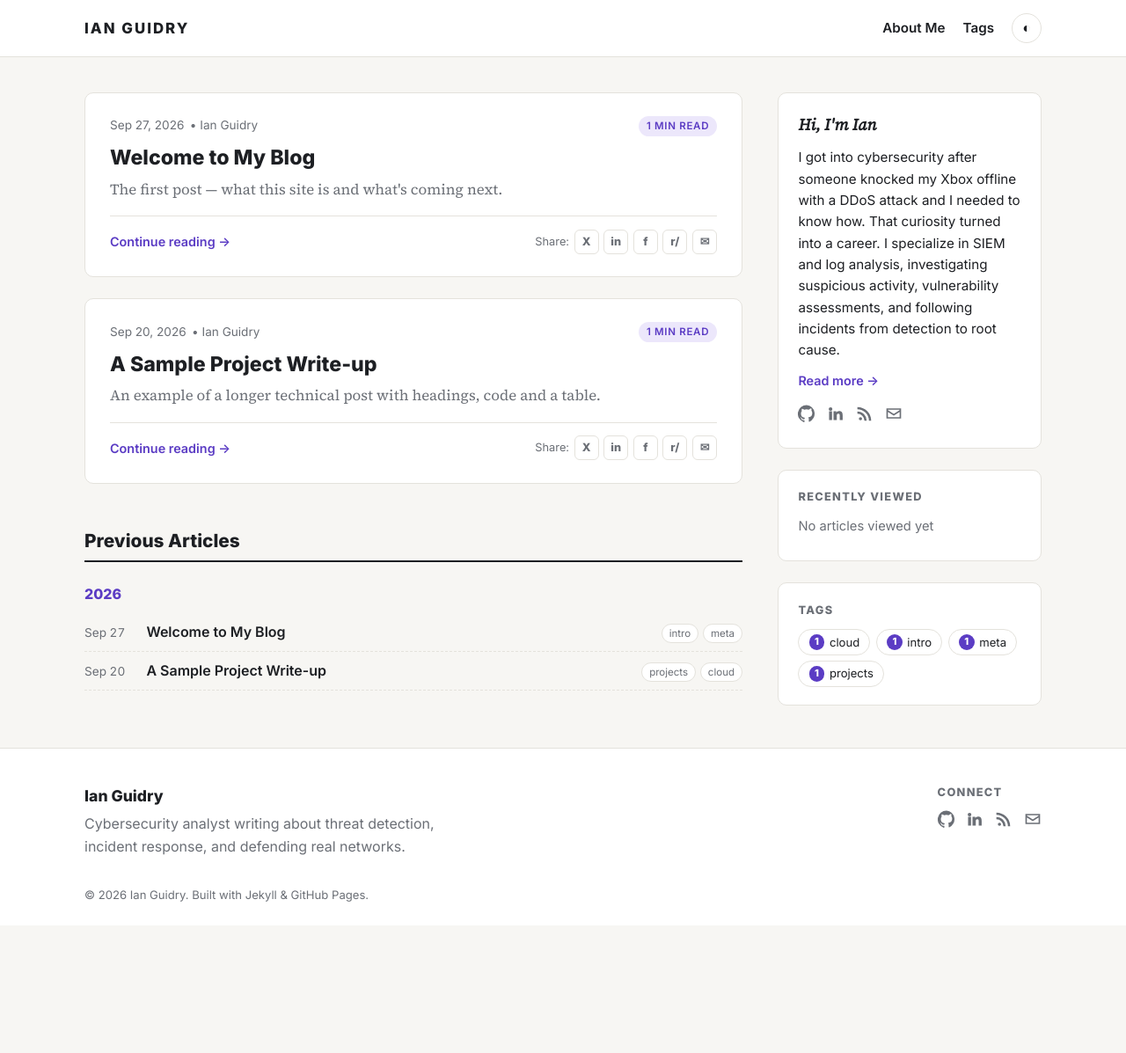
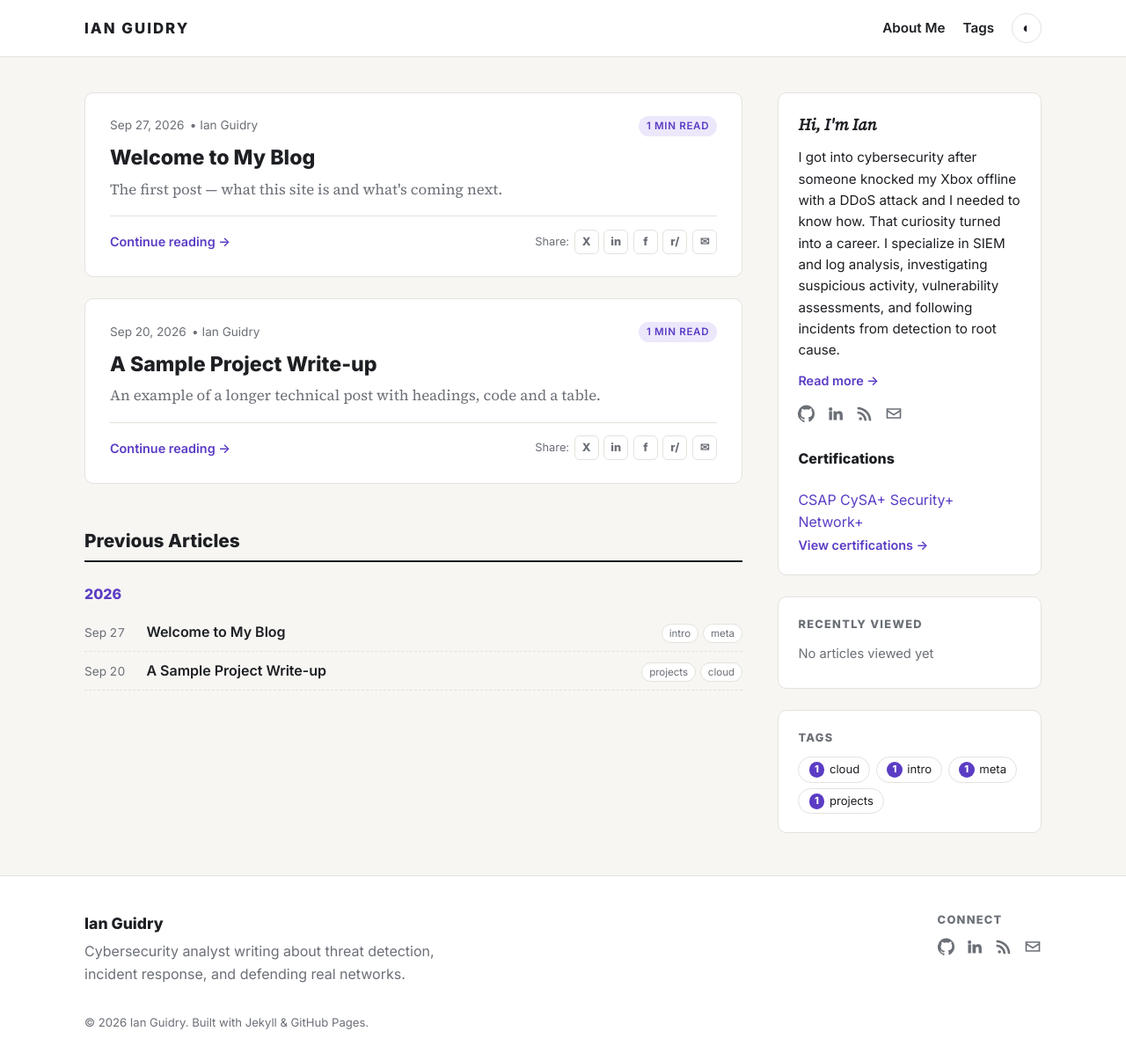
Before and after one commit to eguidey/eguidey.github.io, a Jekyll site: the page built from index.html, in a window 1280 px wide and 1197 px high. Shown: the whole window at 88% size. Built offline with Jekyll 4.4.1, drawn with Linux system fonts in a browser that asks for light colours.

Commit message:
Update sidebar.html

```diff
--- a/_includes/sidebar.html
+++ b/_includes/sidebar.html
@@ -3,6 +3,18 @@
   <p>{{ site.bio }}</p>
   <a class="more" href="{{ '/about/' | relative_url }}">Read more →</a>
   {% include social-links.html %}
+
+  {% if site.data.certifications %}
+  <div class="bio-certs">
+    <h4>Certifications</h4>
+    <div class="cert-badges">
+      {% for c in site.data.certifications %}
+      <a class="cert-badge" href="{{ '/certifications/' | relative_url }}">{{ c.short | default: c.name }}</a>
+      {% endfor %}
+    </div>
+    <a class="more" href="{{ '/certifications/' | relative_url }}">View certifications →</a>
+  </div>
+  {% endif %}
 </section>
 
 <section class="widget">
```
